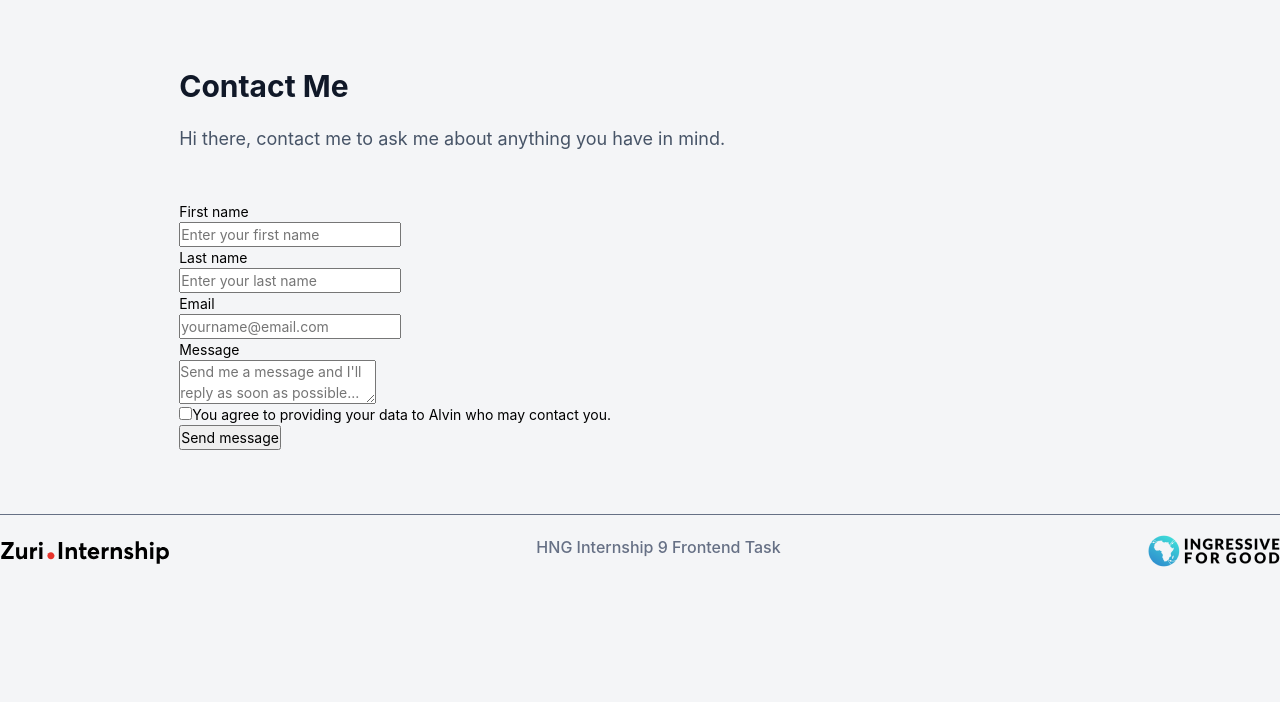
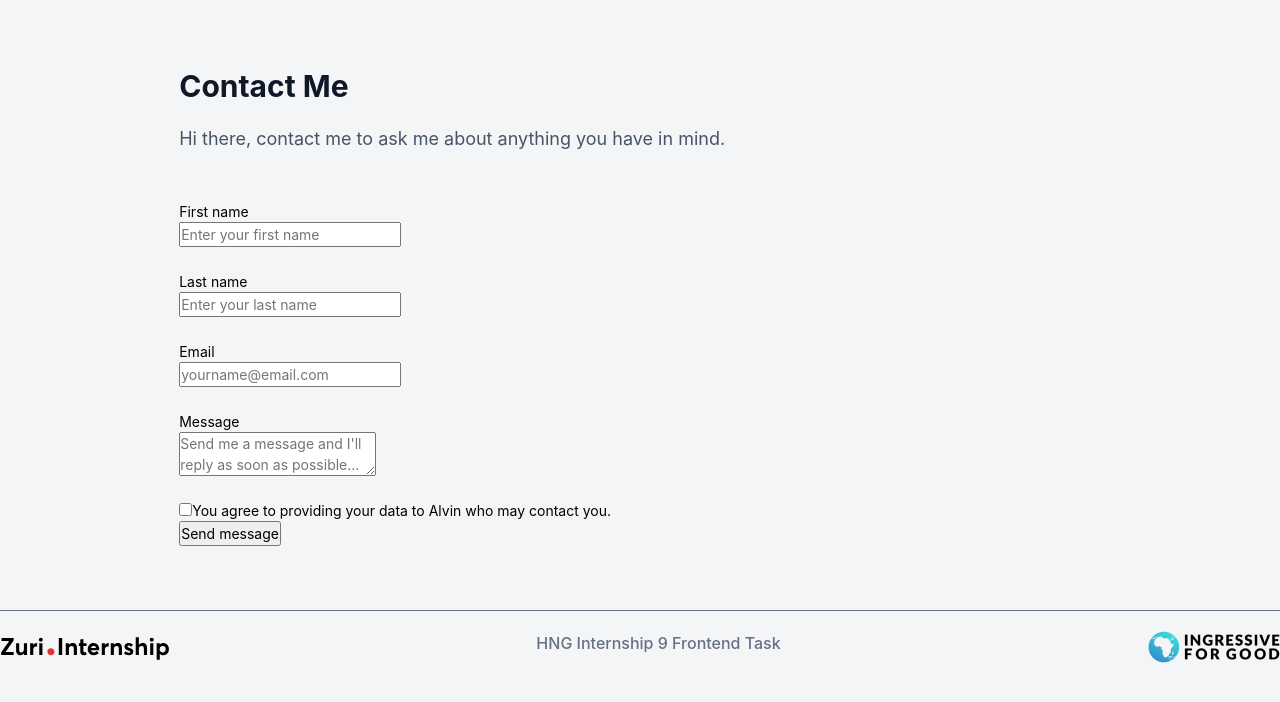
Before and after one commit to alvyynm/linktreeclone, a React (Create React App) app: page /contact in a window 1280 px wide. Shown: the top 702 px of the page. Built offline with nearby package versions, Linux system fonts and the light colour scheme.

Commit message:
style: add margin between form groups

```diff
--- a/src/components/Contact.css
+++ b/src/components/Contact.css
@@ -30,4 +30,5 @@ fieldset {
   display: flex;
   align-items: flex-start;
   flex-direction: column;
+  margin-bottom: 24px;
 }
```
